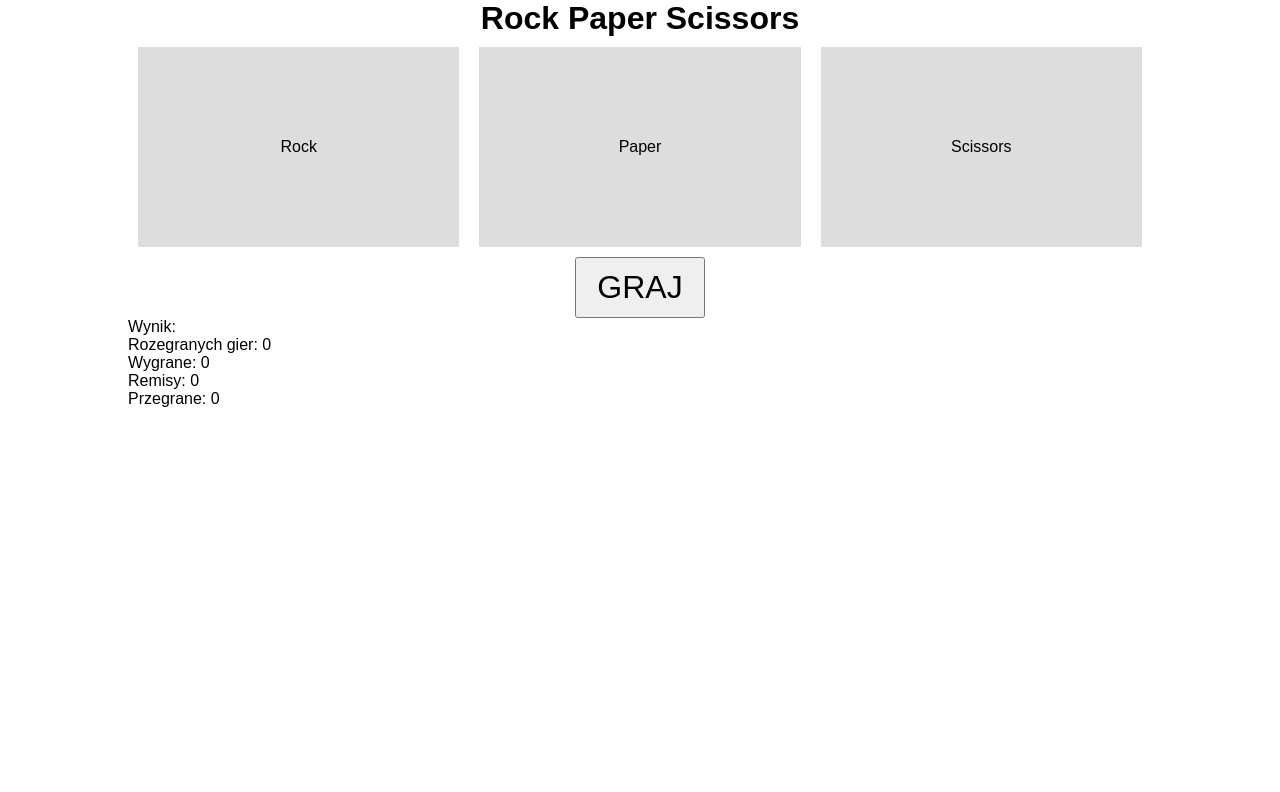
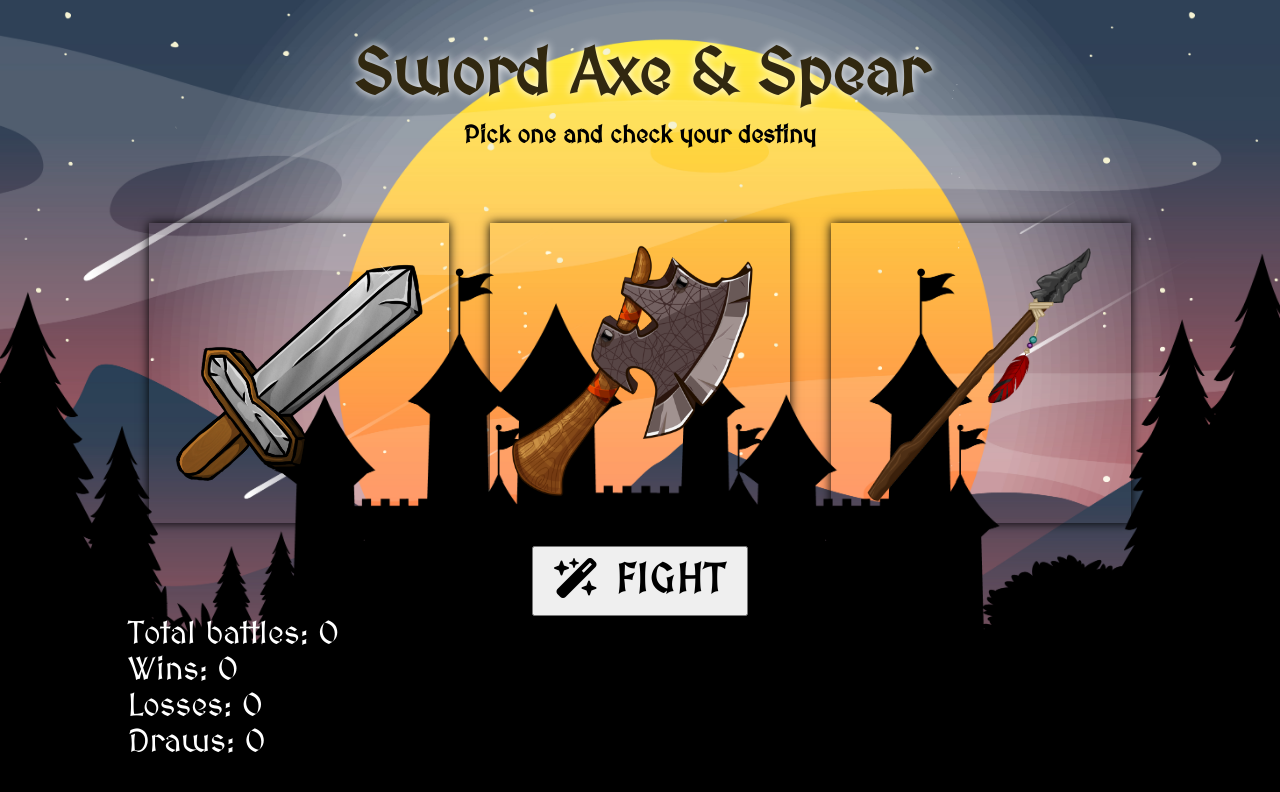
Before and after one commit to thimgrim1337/rock-paper-scissors, a website built with Parcel: page src/index.html in a window 1280 px wide. Built offline with nearby package versions, Linux system fonts and the light colour scheme.

Commit message:
Add and style UI

```diff
--- a/src/index.html
+++ b/src/index.html
@@ -5,6 +5,20 @@
     <meta http-equiv="X-UA-Compatible" content="IE=edge" />
     <meta name="viewport" content="width=device-width, initial-scale=1.0" />
     <title>Rock Paper Scissors</title>
+    <link
+      rel="stylesheet"
+      href="https://cdnjs.cloudflare.com/ajax/libs/font-awesome/6.2.0/css/all.min.css"
+      integrity="sha512-xh6O/CkQoPOWDdYTDqeRdPCVd1SpvCA9XXcUnZS2FmJNp1coAFzvtCN9BmamE+4aHK8yyUHUSCcJHgXloTyT2A=="
+      crossorigin="anonymous"
+      referrerpolicy="no-referrer"
+    />
+    <link rel="preconnect" href="https://fonts.googleapis.com" />
+    <link rel="preconnect" href="https://fonts.gstatic.com" crossorigin />
+    <link
+      href="https://fonts.googleapis.com/css2?family=MedievalSharp&display=swap"
+      rel="stylesheet"
+    />
+
     <style>
       * {
         padding: 0;
@@ -12,55 +26,105 @@
         box-sizing: border-box;
       }
       body {
-        font-family: 'Poppins', sans-serif;
+        height: 100vh;
+        display: flex;
+        justify-content: center;
+        background-image: url('./images/bg.jpg');
+        background-position: center;
+        background-repeat: no-repeat;
+        background-size: cover;
+        font-family: 'MedievalSharp', sans-serif;
       }
+
       .wrap {
         width: 80%;
-        margin: 0 auto;
+        padding: 40px 0;
+        height: 100vh;
+        display: flex;
+        flex-direction: column;
+        justify-content: space-around;
+      }
+
+      h1,
+      h2,
+      .wrap > p {
+        text-align: center;
       }
 
       h1 {
-        text-align: center;
+        font-size: 4rem;
+        margin-bottom: 10px;
+        color: #312810;
+        text-shadow: 0 0 10px white;
+      }
+
+      h2 {
+        margin-bottom: 50px;
+      }
+
+      .wrap > p {
+        color: white;
+        text-shadow: 0 0 10px black;
+        font-size: 5rem;
+        font-weight: bold;
       }
 
       .choice {
         display: flex;
         justify-content: space-around;
+        align-items: center;
+        flex-grow: 1;
       }
 
-      .choice div {
-        flex-basis: 33%;
-        height: 200px;
-        background-color: #ddd;
-        margin: 10px;
-        line-height: 200px;
-        text-align: center;
+      .choice img {
+        max-width: 100%;
+        max-height: 100%;
+        width: 300px;
+        height: 300px;
+        box-shadow: 0 0 10px black;
+        padding: 20px;
       }
 
-      button {
+      #start {
+        font-family: 'MedievalSharp', sans-serif;
         display: block;
         margin: 0 auto;
         padding: 10px 20px;
+        font-size: 2.5rem;
+        text-transform: uppercase;
+        font-weight: bold;
+        letter-spacing: 2px;
+      }
+
+      .fa-wand-magic-sparkles {
+        margin-right: 15px;
+      }
+
+      .results {
+        color: white;
         font-size: 2rem;
-        text-transform: uppercase;
       }
     </style>
   </head>
   <body>
     <div class="wrap">
-      <h1>Rock Paper Scissors</h1>
+      <h1>Sword Axe & Spear</h1>
+      <h2>Pick one and check your destiny</h2>
+      <p><span class="result"></span></p>
       <section class="choice">
-        <div data-option="rock">Rock</div>
-        <div data-option="paper">Paper</div>
-        <div data-option="scissors">Scissors</div>
+        <img data-option="sword" src="./images/sword.png" alt="sword" />
+        <img data-option="axe" src="./images/axe.png" alt="axe" />
+        <img data-option="spear" src="./images/spear.png" alt="spear" />
       </section>
-      <button id="start">Graj</button>
-      <section>
-        <p>Wynik: <span class="result"></span></p>
-        <p>Rozegranych gier: <span class="total"></span></p>
-        <p>Wygrane: <span class="wins"></span></p>
-        <p>Remisy: <span class="draws"></span></p>
-        <p>Przegrane: <span class="losses"></span></p>
+
+      <button id="start">
+        <i class="fa-solid fa-wand-magic-sparkles"></i>Fight
+      </button>
+      <section class="results">
+        <p>Total battles: <span class="total"></span></p>
+        <p>Wins: <span class="wins"></span></p>
+        <p>Losses: <span class="draws"></span></p>
+        <p>Draws: <span class="losses"></span></p>
       </section>
     </div>
 
--- a/src/js/Game.js
+++ b/src/js/Game.js
@@ -5,13 +5,15 @@ import Stats from './Stats';
 
 class Game {
   constructor() {
-    this.options = document.querySelectorAll('[data-option]');
+    this.options = document.querySelectorAll('.choice img[data-option]');
     this.player = new Player();
     this.options.forEach((option) =>
       option.addEventListener('click', (e) => {
         this.player.setPlayerChoice(e.target.dataset.option);
-        this.options.forEach((option) => (option.style.border = ''));
-        e.target.style.border = '1px solid black';
+        this.options.forEach(
+          (option) => (option.style.boxShadow = '0 0 10px black')
+        );
+        e.target.style.boxShadow = '0 0 15px white';
       })
     );
     this.stats = new Stats();
@@ -30,19 +32,19 @@ class Game {
     this.spanResult.textContent = game.msg;
     this.spanTotal.textContent = stats[0];
     this.spanWins.textContent = stats[1];
-    this.spanDraws.textContent = stats[2];
-    this.spanLosses.textContent = stats[3];
+    this.spanLosses.textContent = stats[2];
+    this.spanDraws.textContent = stats[3];
   }
 
   startGame() {
     const ai = new AI(this.options);
-    const win = Result.checkWinner(
+    const game = Result.checkWinner(
       this.player.getPlayerChoice(),
       ai.getAIChoice()
     );
-    this.stats.addGameToStats(win.result);
+    this.stats.addGameToStats(game.result);
 
-    this.render(win, this.stats.showGameStats());
+    this.render(game, this.stats.showGameStats());
   }
 }
 export default Game;
--- a/src/js/Player.js
+++ b/src/js/Player.js
@@ -2,6 +2,7 @@ class Player {
   constructor() {
     let _playerChoice = '';
     this.getPlayerChoice = () => _playerChoice;
+
     this.setPlayerChoice = (choice) => (_playerChoice = choice);
   }
 }
--- a/src/js/Result.js
+++ b/src/js/Result.js
@@ -1,14 +1,21 @@
 class Result {
   static checkWinner(playerChoice, aiChoice) {
     if (playerChoice === aiChoice)
-      return { result: 'remis', msg: `${playerChoice} jest równy ${aiChoice}` };
+      return {
+        result: 'draw',
+        msg: `It's draw ${playerChoice} is equal ${aiChoice}`,
+      };
     else if (
-      (playerChoice === 'rock' && aiChoice === 'scissors') ||
-      (playerChoice === 'paper' && aiChoice === 'rock') ||
-      (playerChoice === 'scissors' && aiChoice === 'paper')
+      (playerChoice === 'sword' && aiChoice === 'axe') ||
+      (playerChoice === 'axe' && aiChoice === 'spear') ||
+      (playerChoice === 'spear' && aiChoice === 'sword')
     )
-      return { result: true, msg: `${playerChoice} bije ${aiChoice}` };
-    else return { result: false, msg: `${aiChoice} bije ${playerChoice}` };
+      return { result: true, msg: `You win ${playerChoice} beats ${aiChoice}` };
+    else
+      return {
+        result: false,
+        msg: `You loss ${aiChoice} beats ${playerChoice}`,
+      };
   }
 }
 export default Result;
--- a/src/js/Stats.js
+++ b/src/js/Stats.js
@@ -11,7 +11,7 @@ class Stats {
     let games = this.gameResult.length;
     let wins = this.gameResult.filter((result) => result === true).length;
     let losses = this.gameResult.filter((result) => result === false).length;
-    let draws = this.gameResult.filter((result) => result === 'remis').length;
+    let draws = this.gameResult.filter((result) => result === 'draw').length;
     return [games, wins, losses, draws];
   }
 }
```
Also changed, not shown: src/images/axe.png (added), src/images/bg.jpg (added), src/images/spear.png (added), src/images/sword.png (added).
